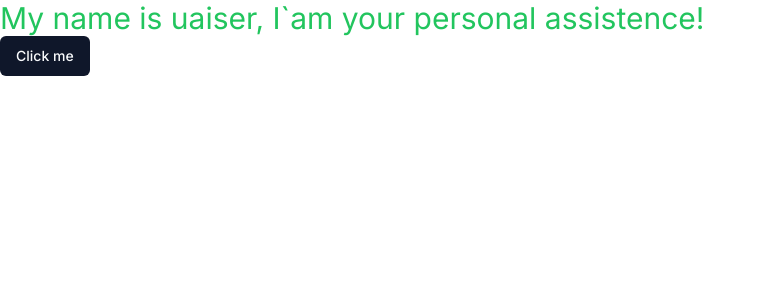
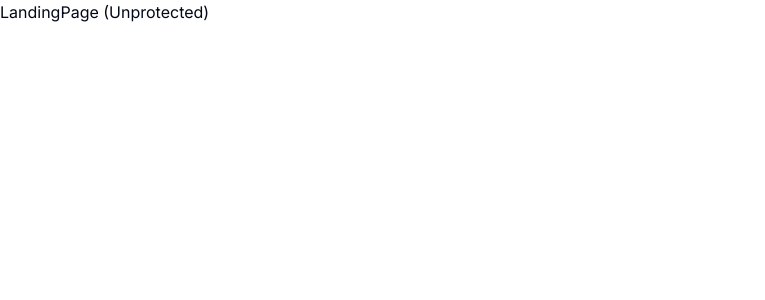
Before and after one commit to Steravy/uaiser, a Next.js app: page / in a window 1280 px wide. Shown: the top 300 px of the page, without its empty margins (0-765 px from the left). Built offline with nearby package versions, Linux system fonts and the light colour scheme.

Commit message:
feat: created route configuration

```diff
--- /dev/null
+++ b/src/app/(dashboard)/(routes)/dashboard/page.tsx
@@ -0,0 +1,13 @@
+import { Button } from "@/components/ui/button";
+
+export default function DashboardPage() {
+
+    return (
+        <>
+            <h1 className="text-3xl text-green-500 " >Dashboard Page!</h1>
+            <Button >
+                Click in the Dashboard
+            </Button>
+        </>
+    )
+}
--- /dev/null
+++ b/src/app/(home)/page.tsx
@@ -0,0 +1,9 @@
+
+const LandingPage = () => {
+
+    return (
+        <div>LandingPage (Unprotected)</div>
+    )
+}
+
+export default LandingPage;
--- a/src/app/layout.tsx
+++ b/src/app/layout.tsx
@@ -6,7 +6,7 @@ const inter = Inter({ subsets: ['latin'] })
 
 export const metadata: Metadata = {
   title: 'Uaiser',
-  description: 'AI personal assistence',
+  description: 'AI tool for your personal assistant',
 }
 
 export default function RootLayout({
--- a/src/app/page.tsx
+++ /dev/null
@@ -1,13 +0,0 @@
-import { Button } from "@/components/ui/button";
-
-export default function Home() {
-
-  return (
-    <>
-      <h1 className="text-3xl text-green-500 " >My name is uaiser, I`am your personal assistence!</h1>
-      <Button >
-        Click me
-      </Button>
-    </>
-  )
-}
```
